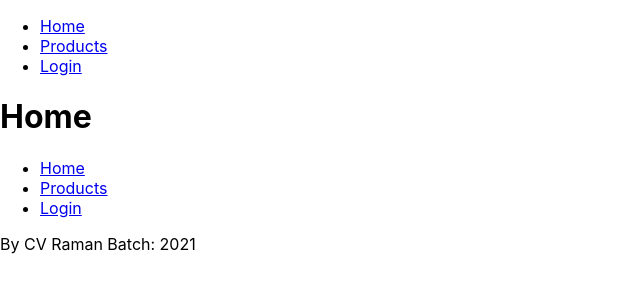
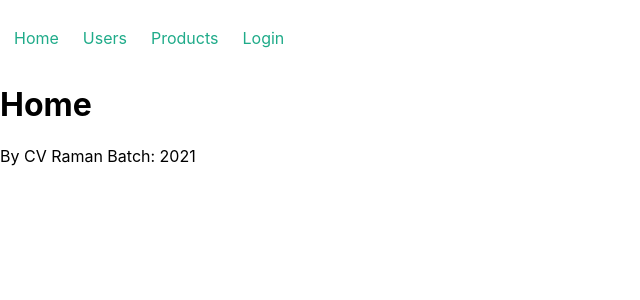
Before and after one commit to manishmahant-attainu/cv-raman-front-end, a React (Create React App) app: page / in a window 1280 px wide. Shown: the top 300 px of the page, without its empty margins (0-640 px from the left). Built offline with nearby package versions, Linux system fonts and the light colour scheme.

Commit message:
dynamic routing and react-router-dom hooks

```diff
--- a/package.json
+++ b/package.json
@@ -6,6 +6,7 @@
     "@testing-library/jest-dom": "^5.12.0",
     "@testing-library/react": "^11.2.6",
     "@testing-library/user-event": "^12.8.3",
+    "node-sass": "^4.14.1",
     "react": "^17.0.2",
     "react-dom": "^17.0.2",
     "react-router-dom": "^5.2.0",
--- /dev/null
+++ b/src/components/Header/Header.scss
@@ -0,0 +1,20 @@
+.main-nav {
+  &__list {
+    display: flex;
+    list-style: none;
+    padding-inline-start: .625rem;
+    &--item {
+      margin: .5rem 1rem 0 0;
+      height: 2rem;
+      padding: .25rem;
+      text-align: center;
+      &-link {
+        color: #1fab89;
+        text-decoration: none;
+        &:visited {
+          color: #1fab89;
+        }
+      }
+    }
+  }
+}
--- a/src/components/Header/index.js
+++ b/src/components/Header/index.js
@@ -1,14 +1,26 @@
 import { Link } from 'react-router-dom';
 import { PATHS } from '../../config/webPath';
+
+import './Header.scss';
+
 const Header = (props) => {
     console.log(props);
     return (
         <header>
-            <nav>
-                <ul>
-                    <li><Link to={PATHS.HOME}>Home</Link></li>
-                    <li><Link to={PATHS.PRODUCTS}>Products</Link></li>
-                    <li><Link to="/login">Login</Link></li>
+            <nav className="main-nav">
+                <ul className="main-nav__list">
+                    <li className="main-nav__list--item">
+                        <Link className="main-nav__list--item-link" to={PATHS.HOME}>Home</Link>
+                    </li>
+                    <li className="main-nav__list--item">
+                        <Link className="main-nav__list--item-link" to={PATHS.USERS}>Users</Link>
+                    </li>
+                    <li className="main-nav__list--item">
+                        <Link className="main-nav__list--item-link" to={PATHS.PRODUCTS}>Products</Link>
+                    </li>
+                    <li className="main-nav__list--item">
+                        <Link className="main-nav__list--item-link" to="/login">Login</Link>
+                    </li>
                 </ul>
             </nav>
         </header>
--- a/src/config/webPath.js
+++ b/src/config/webPath.js
@@ -1,4 +1,6 @@
 export const PATHS = {
     HOME: '/',
+    USERS: '/users',
+    USERINFO: '/users/:id',
     PRODUCTS: '/products',
 }
--- a/src/containers/Home/index.js
+++ b/src/containers/Home/index.js
@@ -1,11 +1,9 @@
-import Header from "../../components/Header";
 
 const Home = (props) => {
     console.log(props);
     return (
         <>
             <h1>Home</h1>
-            <Header {...props} />
         </>
     )
 };
--- a/src/containers/Layout/index.js
+++ b/src/containers/Layout/index.js
@@ -1,13 +1,14 @@
-import { useLocation } from 'react-router-dom'
+import { useRouteMatch } from 'react-router-dom';
 import Footer from "../../components/Footer"
 import Header from "../../components/Header"
 import { PATHS } from '../../config/webPath';
 
 const Layout = (props) => {
-    console.log(props)
-    const location = useLocation();
 
-    const showHeaderFooter = Object.values(PATHS).includes(location.pathname);
+    const match = useRouteMatch();
+    console.log(match);
+
+    const showHeaderFooter = Object.values(PATHS).includes(match.path);
 
     return (
         <>
--- /dev/null
+++ b/src/containers/UserInfo/UserInfoData.js
@@ -0,0 +1,25 @@
+import { useRouteMatch, useLocation, useHistory } from 'react-router-dom';
+import { PATHS } from '../../config/webPath';
+const UserInfoData = ({userInfo}) => {
+
+    const location = useLocation();
+    const history = useHistory();
+    const match = useRouteMatch();
+
+    const goBack = () => {
+        console.log(location, match, history);
+        history.push(PATHS.USERS);
+    }
+    return (
+        <div className="user-info">
+            <h2 onClick={goBack}>{'<- Back'}</h2>
+            <h2>User Info</h2>
+            <div className="profile-card">
+                <h1>{userInfo?.name}</h1>
+                <address>{userInfo?.address?.city}</address>
+            </div>
+        </div>
+    )
+}
+
+export default UserInfoData;
--- /dev/null
+++ b/src/containers/UserInfo/index.js
@@ -0,0 +1,26 @@
+import { useEffect, useState } from "react";
+
+import UserInfoData from './UserInfoData';
+const UserInfo = ({match, history}) => {
+
+  const [ userInfo, setUserInfo ] = useState({});
+
+  const fetchUser = (id) => {
+    const path = `https://jsonplaceholder.typicode.com/users/${id}`
+    fetch(path)
+      .then(res => res.json())
+      .then(data => {
+        setUserInfo(data)
+      })
+  }
+
+  useEffect(() => {
+    fetchUser(match.params.id);
+  }, [match.params.id])
+
+  return (
+    <UserInfoData userInfo={userInfo} />
+  )
+}
+
+export default UserInfo;
--- /dev/null
+++ b/src/containers/Users/Users.css
@@ -0,0 +1,34 @@
+.container {
+    display: flex;
+    justify-content: space-evenly;
+    padding: 1rem;
+    border: 2px solid black;
+    margin: 1rem
+}
+
+.user-container {
+    display: flex;
+    flex-direction: column;
+    margin: 0 10px;
+}
+
+.profile-card {
+    background-color: #a6e3e9;
+    font-size: 1rem;
+    width: 16rem;
+    margin: 10px 10px;
+    text-align: center;
+    font-family: monospace;
+    cursor: pointer;
+}
+
+.profile-card h1 {
+    font-size: 80%;
+}
+/* .user-info {
+    position: sticky;
+} */
+
+.user-info .profile-card {
+    background-color: #ff8474;
+}
--- /dev/null
+++ b/src/containers/Users/index.js
@@ -0,0 +1,71 @@
+import { useState, useEffect } from 'react';
+import { PATHS } from '../../config/webPath';
+import './Users.css';
+
+const Users = (props) => {
+
+  const [state, setState] = useState({
+    time: null,
+    users: [], //to hold all the users
+    userInfo: null, //to hold the info of single user
+  });
+  const fetchUser = (id) => {
+    const path = id ?
+      `https://jsonplaceholder.typicode.com/users/${id}` :
+      'https://jsonplaceholder.typicode.com/users';
+
+    fetch(path)
+      .then(res => res.json())
+      .then(data => {
+        if (id) {
+          setState((s)=>{
+            return { ...s, userInfo: data }
+          })
+        } else {
+          setState((s)=>({ ...s, users: data }))
+        }
+      })
+  }
+
+  useEffect(() => {
+    fetchUser();
+  }, []);
+
+  useEffect(() => {
+    const timer = setInterval(() => {
+      setState((s)=>({ ...s, time: (new Date()).toLocaleTimeString() }))
+    }, 1000);
+    return () => clearInterval(timer);
+  }, []);
+
+  const getUserInfo = (id) => {
+    props.history.push(`${PATHS.USERS}/${id}`);
+  }
+
+
+  return (
+    <>
+      <h1>Users: {state.time}</h1>
+      <div className="container">
+        <div className="user-container">
+          {
+            state.users.map((user, index) => {
+              return (
+                <div
+                  className="profile-card"
+                  key={index}
+                  onClick={() => getUserInfo(user.id)}
+                >
+                  <h1>{user.name}</h1>
+                  <address>{user.address.city}</address>
+                </div>
+              )
+            })
+          }
+        </div>
+      </div>
+    </>
+  )
+}
+
+export default Users;
--- a/src/routes/index.js
+++ b/src/routes/index.js
@@ -2,10 +2,14 @@ import { PATHS } from "../config/webPath";
 import Home from "../containers/Home";
 import PageNotFound from "../containers/PageNotFound";
 import Products from "../containers/Products";
+import UserInfo from "../containers/UserInfo";
+import Users from "../containers/Users";
 
 
 const routes = [
     { exact: true, path: PATHS.HOME, component: Home },
+    { exact: true, path: PATHS.USERS, component: Users },
+    { exact: true, path: PATHS.USERINFO, component: UserInfo },
     { exact: true, path: PATHS.PRODUCTS, component: Products },
     { exact: true, path: '*', component: PageNotFound },
 ];
```
Also changed, not shown: src/containers/App.js (+0 -7 lines).
